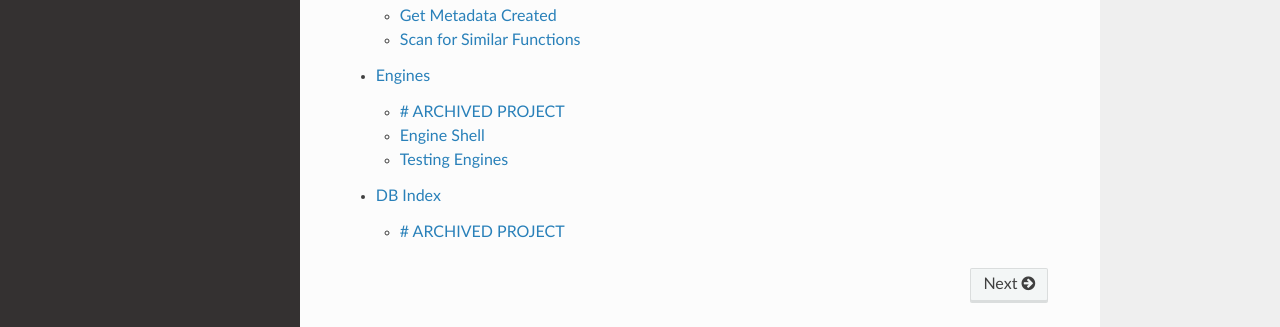
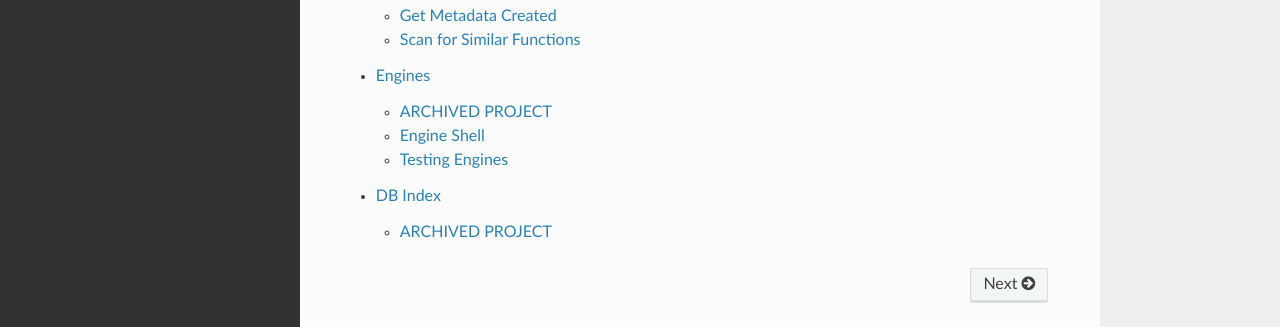
Before and after one commit to Cisco-Talos/FIRST-server, a Sphinx documentation site: the page built from docs/index.rst, in a window 1280 px wide and 900 px high, scrolled down 3268 px. Shown: the part 468-795 px from the top of the window. Built offline with Sphinx 7.4.7 and the Read the Docs theme 2.0.0, drawn with Linux system fonts in a browser that asks for light colours; some of the changed text lies outside the part shown.

Commit message:
Remove hashtag from doc title

```diff
--- a/docs/dbs/index.rst
+++ b/docs/dbs/index.rst
@@ -4,7 +4,7 @@
 DB Index
 ========
 
-# ARCHIVED PROJECT
+ARCHIVED PROJECT
 ==================
 
 THIS PROJECT HAS BEEN ARCHIVED AND ITS ISSUE QUEUE IS LOCKED. THE PROJECT WILL BE KEPT PUBLIC ONLY FOR REFERENCE PURPORSES.
--- a/docs/engines/index.rst
+++ b/docs/engines/index.rst
@@ -4,7 +4,7 @@
 Engines
 =======
 
-# ARCHIVED PROJECT
+ARCHIVED PROJECT
 ==================
 
 THIS PROJECT HAS BEEN ARCHIVED AND ITS ISSUE QUEUE IS LOCKED. THE PROJECT WILL BE KEPT PUBLIC ONLY FOR REFERENCE PURPORSES.
--- a/docs/index.rst
+++ b/docs/index.rst
@@ -4,7 +4,7 @@
 FIRST Server
 ============
 
-# ARCHIVED PROJECT
+ARCHIVED PROJECT
 ==================
 
 THIS PROJECT HAS BEEN ARCHIVED AND ITS ISSUE QUEUE IS LOCKED. THE PROJECT WILL BE KEPT PUBLIC ONLY FOR REFERENCE PURPORSES.
```
